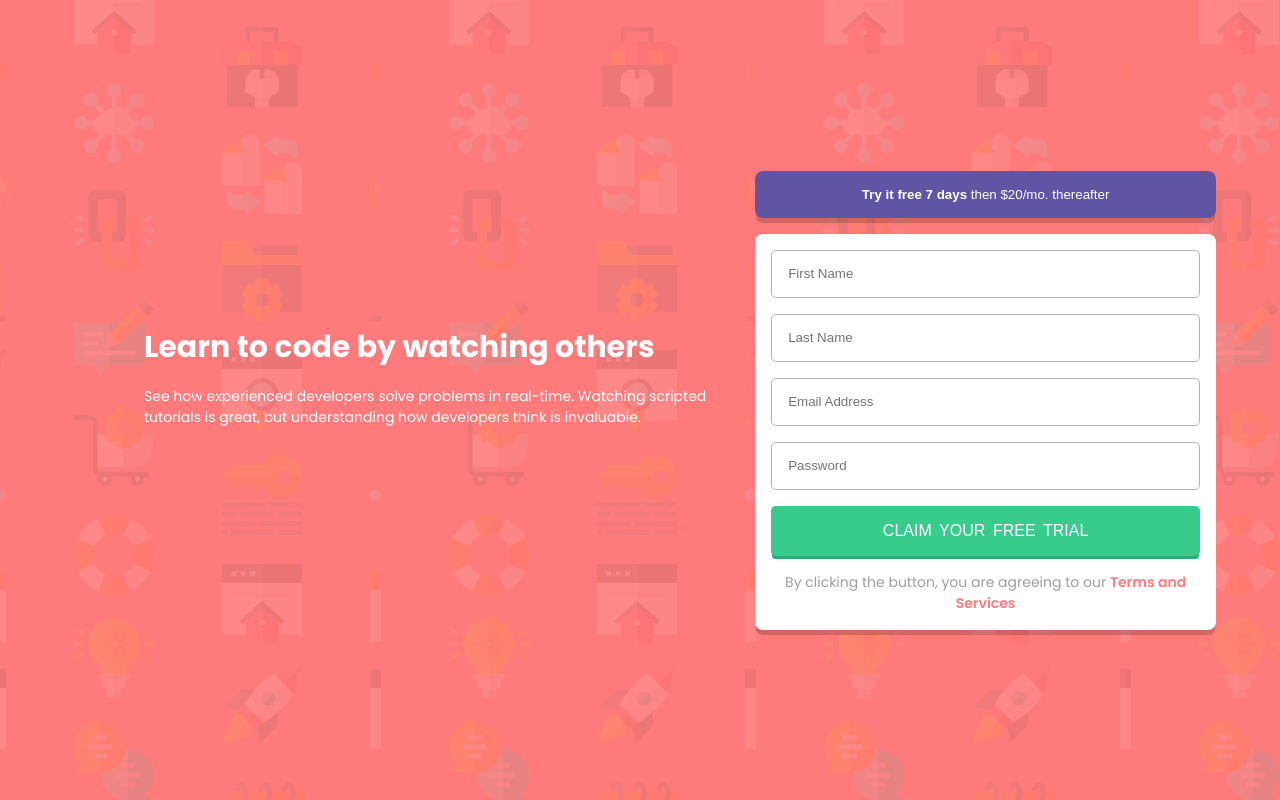
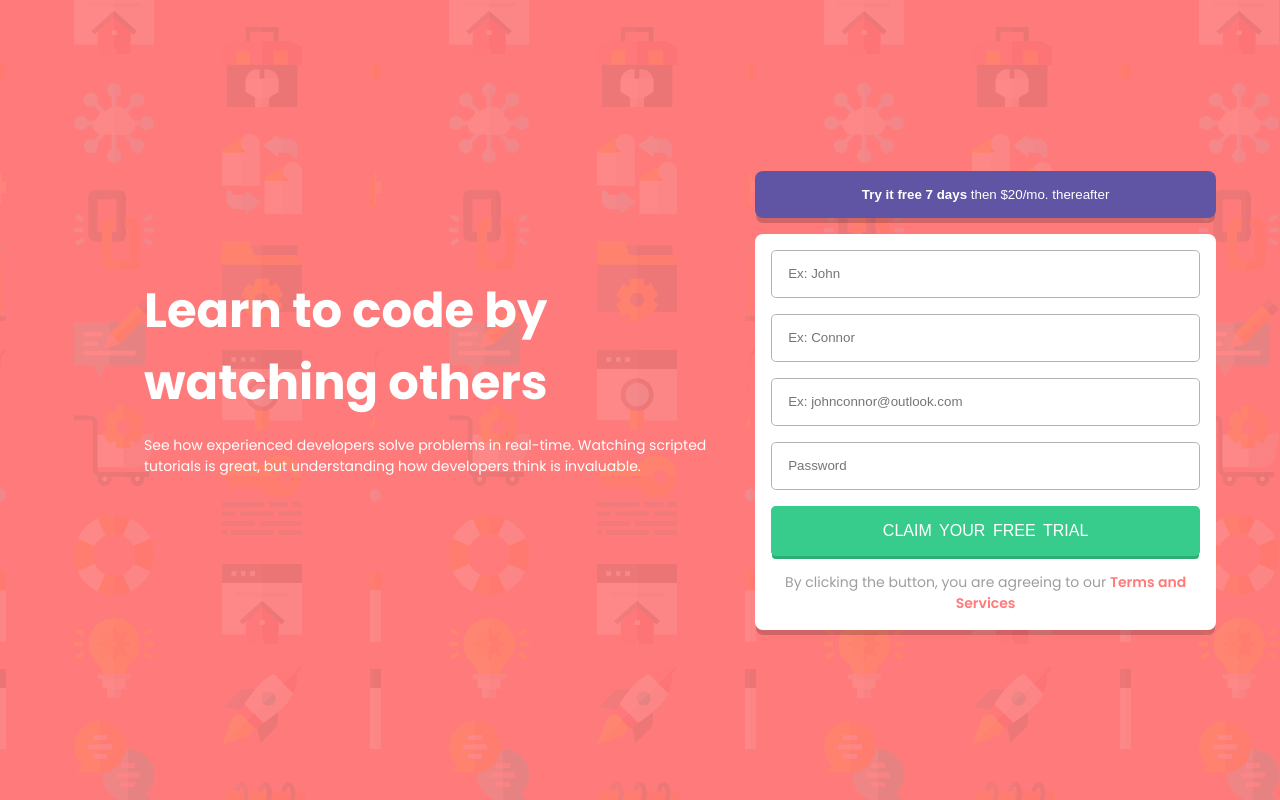
Before and after one commit to PhilipeeX/intro-component-with-signup-form-master, a plain HTML site: page index.html in a window 1280 px wide. Drawn offline with Linux system fonts and the light colour scheme.

Commit message:
tentativa falha de alteração dos placeholders dos inputs para utilização de label como forma de utilização de boas práticas

```diff
--- a/index.html
+++ b/index.html
@@ -20,10 +20,15 @@
         <h2 style="display: none;">Button and Form</h2>
         <button class="btn-try"><em>Try it free 7 days</em> then $20/mo. thereafter</button>
         <form action="https://api.sheetmonkey.io/form/t8szWS5GP8CyTWPGAWRLat" method="post">
-          <input type="text" name="first-name" placeholder="First Name" required>
-          <input type="text" name="last-name" placeholder="Last Name" required>
-          <input type="email" name="email" placeholder="Email Address" required>
+
+          <input id="first-name" type="text" name="first-name" placeholder="Ex: John" required>
+
+          <input type="text" name="last-name" placeholder="Ex: Connor" required>
+
+          <input type="email" name="email" placeholder="Ex: johnconnor@outlook.com" required>
+
           <input type="password" name="senha" placeholder="Password" required minlength="8">
+
           <Figure>
           <button>Claim your free trial</button>
           <figcaption>By clicking the button, you are agreeing to our <em>Terms and Services</em></figcaption>
--- a/style.css
+++ b/style.css
@@ -38,7 +38,7 @@ main {
     display: flex;
     justify-content: center;
 }
-@media only screen and (max-width: 920px) {
+@media only screen and (max-width: 991px) {
     .container {
         margin: 15% 5%;
         max-width: 500px;
@@ -139,7 +139,7 @@ main {
         border: 2px solid red;
       }
 }
-@media only screen and (min-width: 921px) {
+@media only screen and (min-width: 991px) {
     .container {
         display: flex;
         align-items: center;
@@ -159,7 +159,7 @@ main {
     }
     section h1 {
         color: white;
-        font-size: 30px;
+        font-size: 3rem;
         text-align: left;
         padding: 0 5rem;
         margin-bottom: 1rem;
@@ -169,7 +169,7 @@ main {
         text-align: left;
         font-size: 14px;
         font-weight: 400;
-        padding: 0 1rem 0 5rem;
+        padding: 0 2rem 0 5rem;
         margin-bottom: 3rem;
     }
     .btn-try {
```
